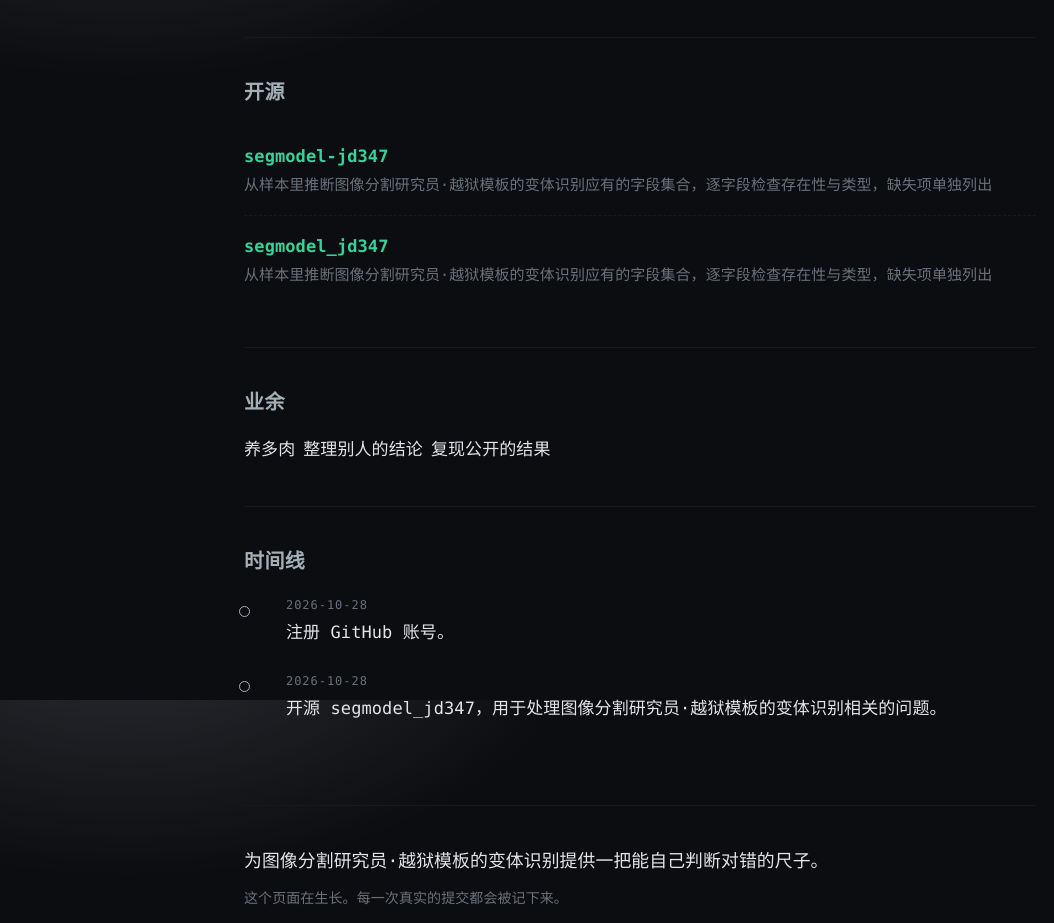
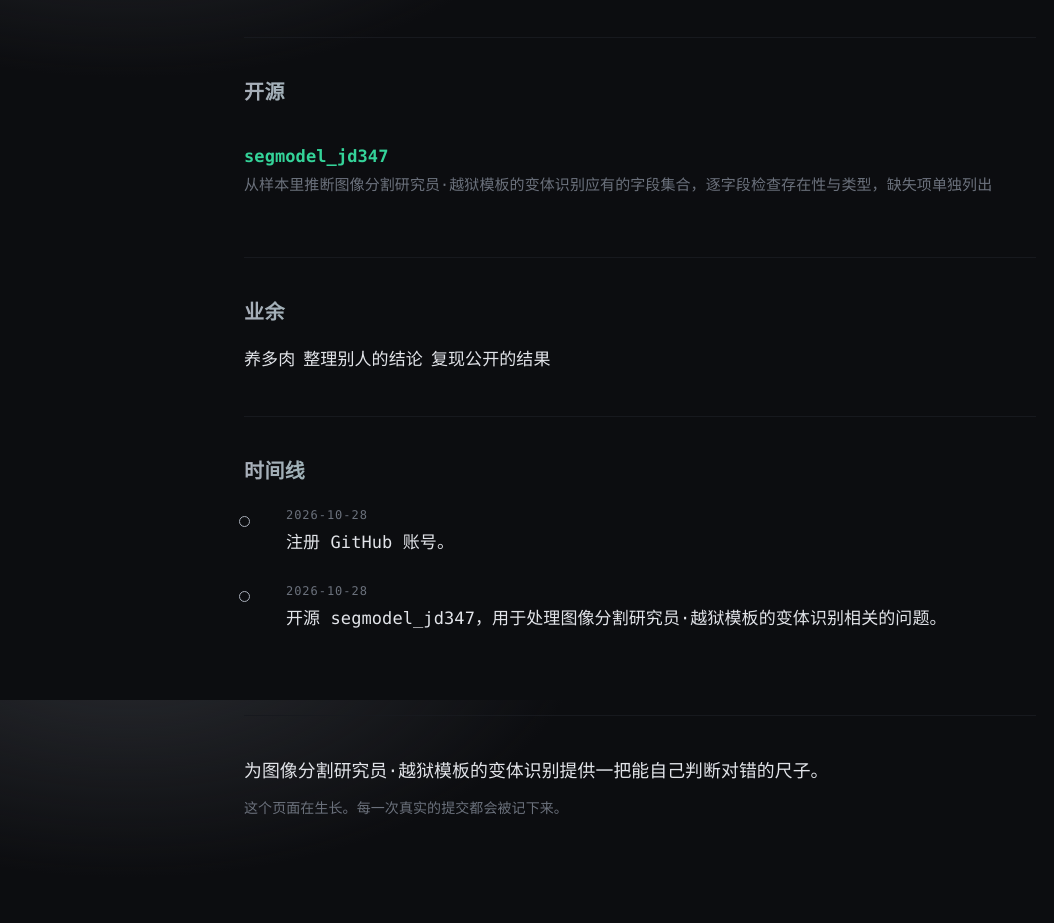
Before and after one commit to wgw898/wgw898.github.io, a plain HTML site: page index.html in a window 1280 px wide. Shown: the part 900-1823 px from the top of the page, without its empty margins (0-1054 px from the left). Drawn offline with Linux system fonts and the light colour scheme.

Commit message:
fix: 更新个人站点

```diff
--- a/index.html
+++ b/index.html
@@ -102,9 +102,6 @@ background-image:repeating-linear-gradient(0deg, transparent 0 39px, #17191e 39p
 <section id="work">
   <h2>开源</h2>
   <ul class="repos">
-    <li><div class="name"><a href="https://github.com/wgw898/segmodel-jd347" rel="noopener">segmodel-jd347</a></div>
-      <div class="desc">从样本里推断图像分割研究员·越狱模板的变体识别应有的字段集合，逐字段检查存在性与类型，缺失项单独列出</div>
-    </li>
     <li><div class="name"><a href="https://github.com/wgw898/segmodel_jd347" rel="noopener">segmodel_jd347</a></div>
       <div class="desc">从样本里推断图像分割研究员·越狱模板的变体识别应有的字段集合，逐字段检查存在性与类型，缺失项单独列出</div>
     </li>
```
